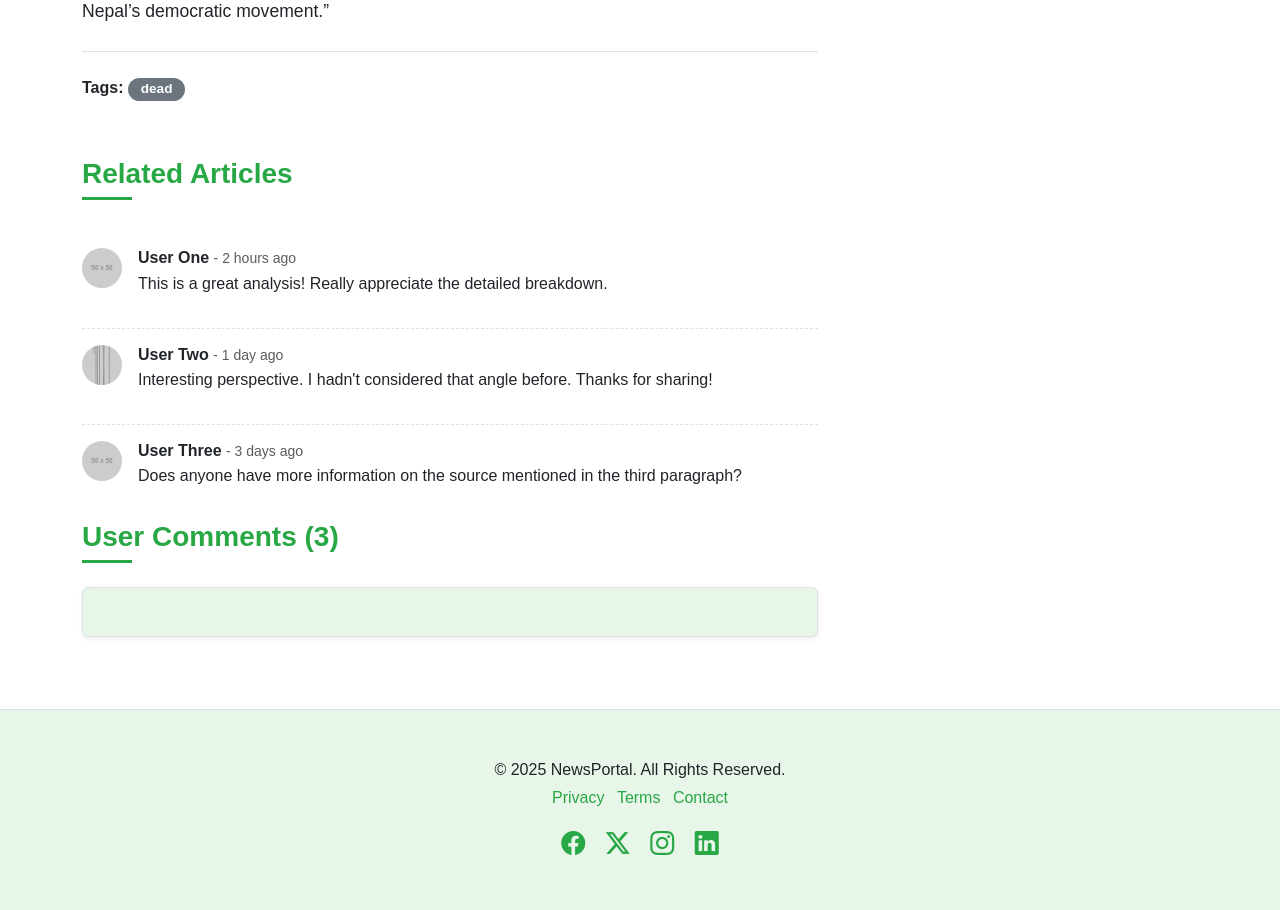
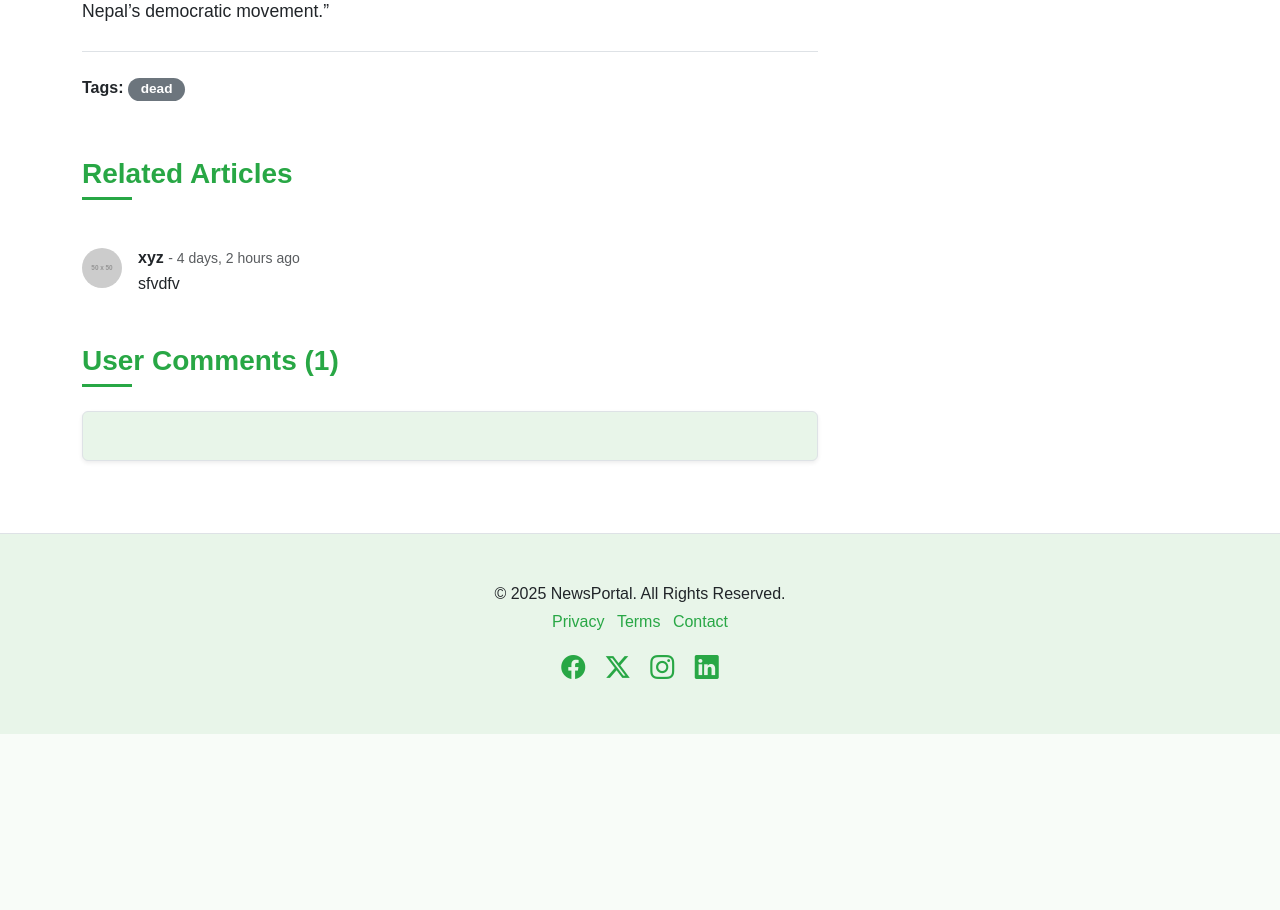
Before and after one commit to ayushgiri5429/News_Portal, a Django app: page /post-detail/1/ in a window 1280 px wide. Shown: the part 1556-2466 px from the top of the page. After the commit the page ends 2290 px from the top, so only its background shows below. Run offline with Django 5.2, Linux system fonts and the light colour scheme; data comes from the database, SQL or seed files in the repository; both versions use the stored data as it was after the commit; grey boxes labelled with a size stand in for pictures from a placeholder-image service; some libraries are stand-ins or nearby versions.

Commit message:
Comment feature added

```diff
--- a/newspaper/urls.py
+++ b/newspaper/urls.py
@@ -11,4 +11,5 @@
     path("category-list/", views.CategoryListView.as_view(), name="category-list"),
     path("about-us/", views.AboutView.as_view(), name="about-us"),
     path("contact/", views.ContactCreateView.as_view(), name="contact"),
+    path("comment/", views.CommentView.as_view(), name="comment"),
 ]
--- a/newspaper/views.py
+++ b/newspaper/views.py
@@ -1,9 +1,7 @@
-import re
-from string import Template
-from django.shortcuts import render
+from django.shortcuts import render, redirect
 from django.urls import reverse_lazy
-from django.views.generic import ListView, DetailView, TemplateView, CreateView
-from newspaper.forms import ContactForm
+from django.views.generic import ListView, DetailView, TemplateView, CreateView, View
+from newspaper.forms import CommentForm, ContactForm
 from newspaper.models import Advertisement, Category, Contact, OurTeam, Post, Tag
 from django.contrib.messages.views import SuccessMessageMixin
 from django.utils import timezone
@@ -97,6 +95,7 @@
 
         return context
 
+
 class PostByCategoryView(SideBarMixin, ListView):
     model = Post
     template_name = "newsportal/list/list.html"
@@ -112,6 +111,7 @@
         ).order_by("-published_at")
         return query
 
+
 class TagListView(ListView):
     model = Tag
     template_name = "newsportal/tags.html"
@@ -122,6 +122,7 @@
     model = Category
     template_name = "newsportal/categories.html"
     context_object_name = "categories"
+
 
 class AboutView(TemplateView):
     template_name = "newsportal/about.html"
@@ -138,3 +139,33 @@
     form_class = ContactForm
     success_url = reverse_lazy("contact")
     success_message = "Your message has been sent successfully!"
+
+
+class CommentView(View):
+
+    def post(self, request, *args, **kwargs):
+        post_id = request.POST["post"]
+
+        form = CommentForm(request.POST)
+        if form.is_valid():
+            comment = form.save(commit=False)
+            comment.user = request.user
+            comment.save()
+            return redirect("post-detail", post_id)
+        else:
+            post = Post.objects.get(pk=post_id)
+
+            popular_posts = Post.objects.filter(
+                published_at__isnull=False, status="active"
+            ).order_by("-published_at")[:5]
+            advertisement = Advertisement.objects.all().order_by("-created_at").first()
+            return render(
+                request,
+                "newsportal/detail/detail.html",
+                {
+                    "post": post,
+                    "form": form,
+                    "popular_posts": popular_posts,
+                    "advertisement": advertisement,
+                },
+            )
--- a/templates/newsportal/detail/left/comment_form.html
+++ b/templates/newsportal/detail/left/comment_form.html
@@ -1,16 +1,21 @@
 <h3 class="mb-4 section-title">
-  <span>User Comments (3)</span>
+  <span>User Comments ({{ post.comment_set.count }})</span>
 </h3>
 <div class="card p-4 shadow-sm mb-4">
   {% if request.user.is_authenticated %}
     <!-- Comment Form -->
-    <form>
+    <form action="{% url 'comment' %}" method="post">
+      {% csrf_token %}
       <div class="mb-3">
         <label for="commentText" class="form-label">Leave a Comment</label>
+        <input type="hidden" name="post" value="{{ post.id }}">
+        {{ form.content.errors }}
         <textarea class="form-control"
+                  name="content"
                   id="commentText"
                   rows="4"
-                  placeholder="Write your comment here..."></textarea>
+                  placeholder="Write your comment here..."
+                  value="{{ form.content.value|default_if_none:"" }}"></textarea>
       </div>
       <button type="submit" class="btn btn-success">Post Comment</button>
     </form>
--- a/templates/newsportal/detail/left/comment_list.html
+++ b/templates/newsportal/detail/left/comment_list.html
@@ -1,36 +1,19 @@
 <!-- Existing Comments -->
 <div class="existing-comments">
+  {% for comment in post.comment_set.all %}
+
   <div class="comment d-flex mb-3">
-    <img src="https://placehold.co/50/ffc107/333333?text=U1"
+    <img src="https://placehold.co/50/ffc107/333333?text={{ comment.user.username|slice:"0:1"|title }}"
          alt="User 1"
          class="me-3" />
     <div>
       <h6 class="mb-1 fw-bold">
-        User One <small class="text-muted fw-normal">- 2 hours ago</small>
+        {{ comment.user.username }} <small class="text-muted fw-normal">- {{ comment.created_at|timesince }} ago</small>
       </h6>
-      <p>This is a great analysis! Really appreciate the detailed breakdown.</p>
+      <p>{{ comment.content }}</p>
     </div>
   </div>
-  <div class="comment d-flex mb-3">
-    <img src="https://placehold.co/50/0dcaf0/ffffff?text=U2"
-         alt="User 2"
-         class="me-3" />
-    <div>
-      <h6 class="mb-1 fw-bold">
-        User Two <small class="text-muted fw-normal">- 1 day ago</small>
-      </h6>
-      <p>Interesting perspective. I hadn't considered that angle before. Thanks for sharing!</p>
-    </div>
-  </div>
-  <div class="comment d-flex">
-    <img src="https://placehold.co/50/fd7e14/ffffff?text=U3"
-         alt="User 3"
-         class="me-3" />
-    <div>
-      <h6 class="mb-1 fw-bold">
-        User Three <small class="text-muted fw-normal">- 3 days ago</small>
-      </h6>
-      <p>Does anyone have more information on the source mentioned in the third paragraph?</p>
-    </div>
-  </div>
+
+  {% endfor %}
+
 </div>
```
Also changed, not shown: newspaper/forms.py (+9 -1 lines), db.sqlite3.
